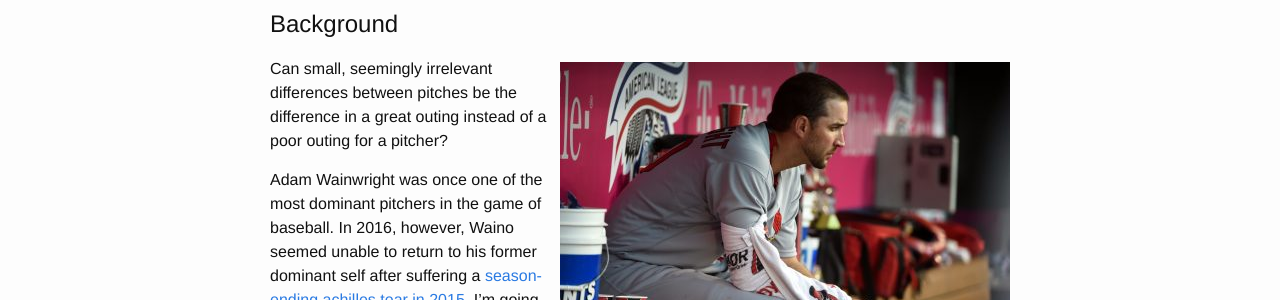
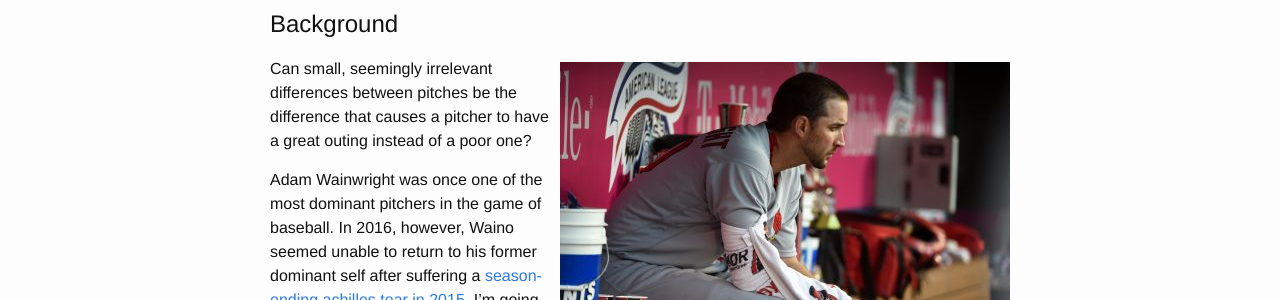
Before and after one commit to mgold95/mgold95.github.io, a Jekyll site: the page built from _posts/2016-10-31-a-tale-of-two-wainos.md, in a window 1280 px wide and 900 px high. Shown: the part 194-494 px from the top of the window. Built offline with Jekyll 4.4.1, drawn with Linux system fonts in a browser that asks for light colours.

Commit message:
one more

```diff
--- a/_posts/2016-10-31-a-tale-of-two-wainos.md
+++ b/_posts/2016-10-31-a-tale-of-two-wainos.md
@@ -13,7 +13,7 @@ date:   2016-10-30 02:05:00 -0500
 </figure>
 
 Can small, seemingly irrelevant differences between pitches be the difference
-in a great outing instead of a poor outing for a pitcher?
+that causes a pitcher to have a great outing instead of a poor one?
 
 Adam Wainwright was once one of the most dominant pitchers in the game of
 baseball. In 2016, however, Waino seemed unable to return to his former
```
